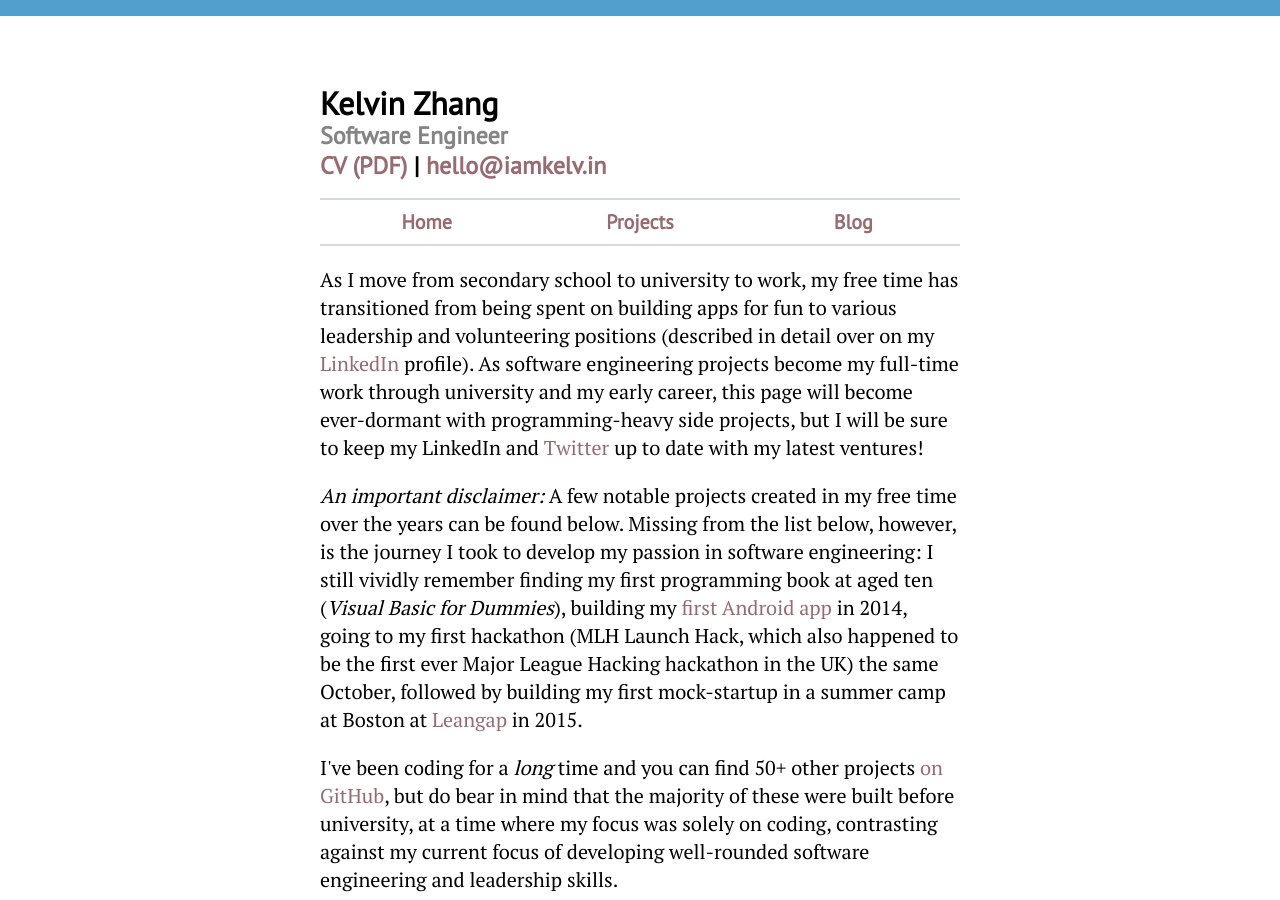
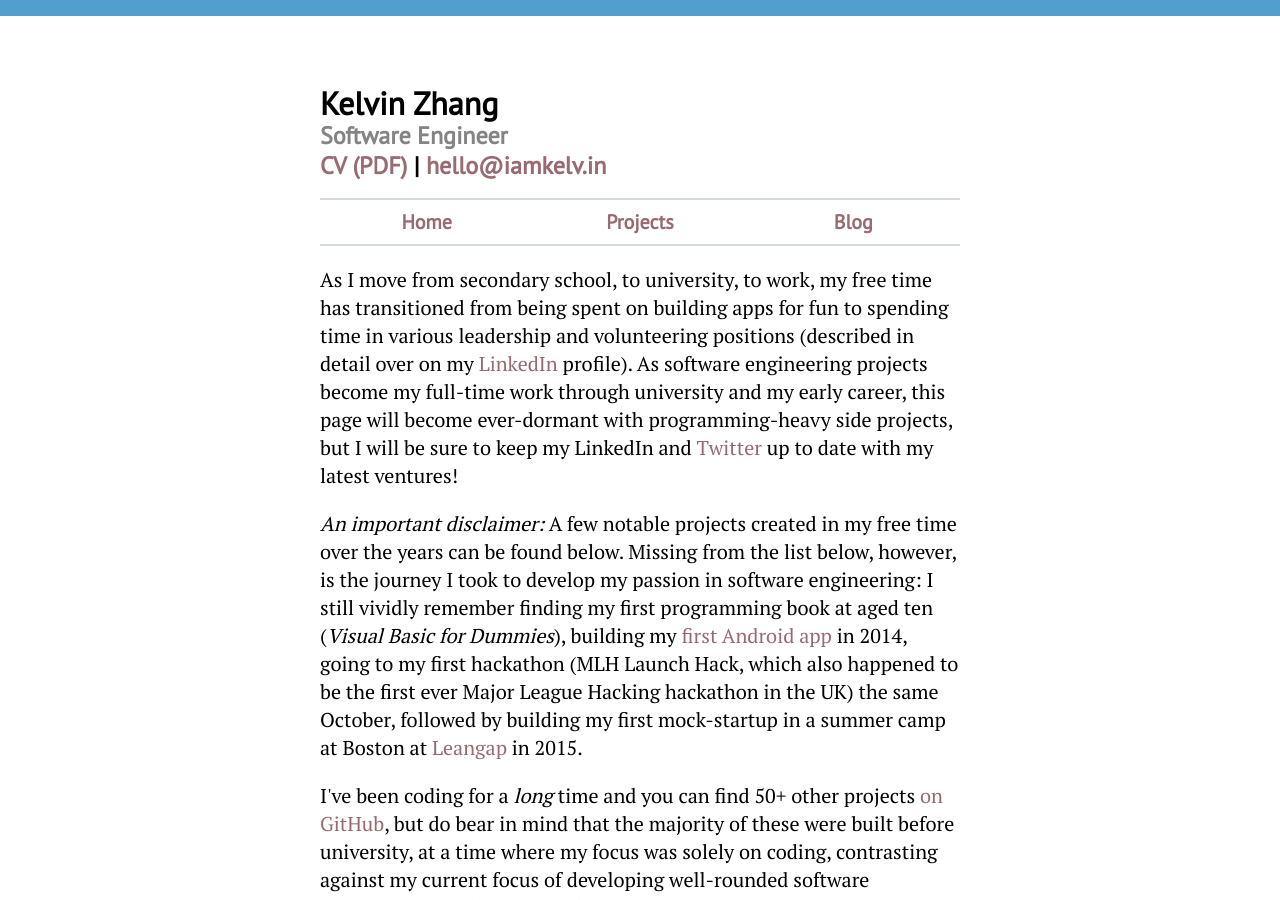
Before and after one commit to kz/iamkelv.in-new, a Jekyll site: the page built from projects.html, in a window 1280 px wide and 900 px high. Built offline with Jekyll 4.4.1, drawn with Linux system fonts in a browser that asks for light colours.

Commit message:
Update projects.html

```diff
--- a/projects.html
+++ b/projects.html
@@ -6,15 +6,13 @@ permalink: /projects/
 
 <div class="row">
     <p>
-        As I move from secondary school to university to work, my free time has transitioned from being spent on building
-        apps for fun to various leadership and volunteering positions (described in detail over on my
+        As I move from secondary school, to university, to work, my free time has transitioned from being spent on building
+        apps for fun to spending time in various leadership and volunteering positions (described in detail over on my
         <a href="https://www.linkedin.com/in/kelvzhan/">LinkedIn</a> profile). As software engineering projects become
         my full-time work through university and my early career, this page will become ever-dormant with programming-heavy
         side projects, but I will be sure to keep my LinkedIn and <a href="https://twitter.com/KelvZhan">Twitter</a> up
         to date with my latest ventures!
     </p>
-
-
 
     <p>
         <em>An important disclaimer:</em>
```
